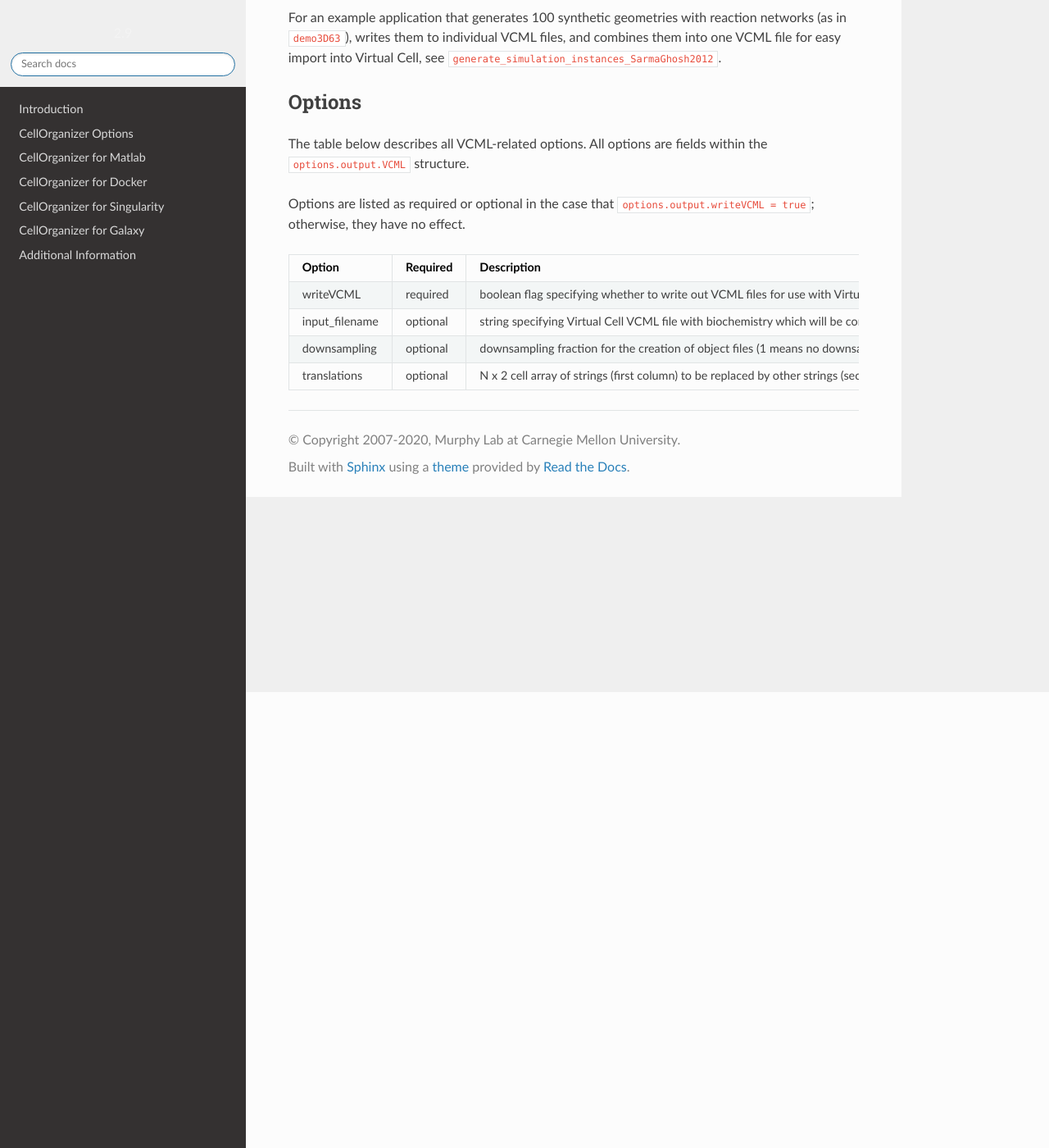
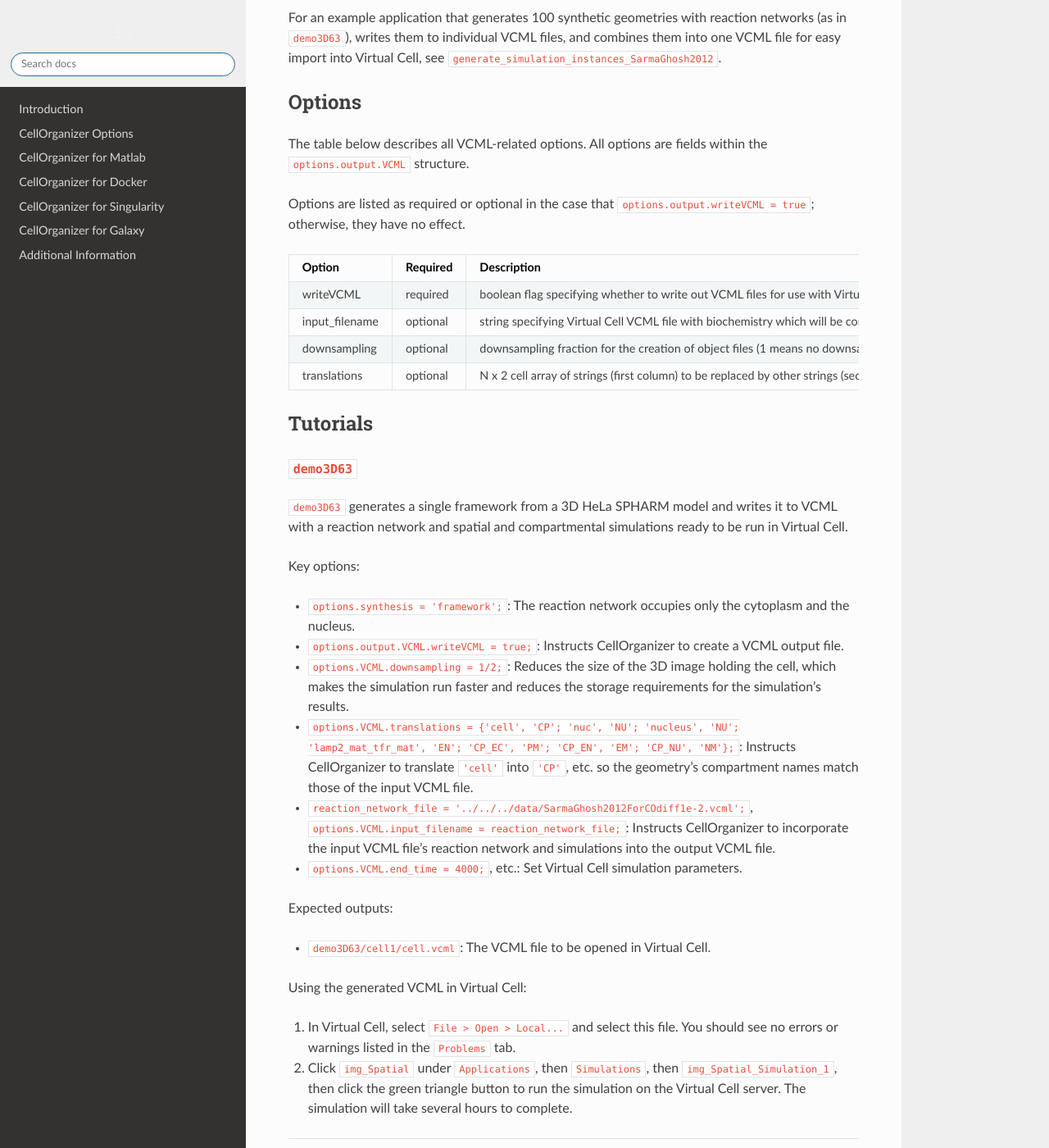
Before and after one commit to murphygroup/cellorganizer-documentation_old, a Sphinx documentation site: the page built from source/chapters/vcell.rst, in a window 1280 px wide and 1400 px high, scrolled down 556 px. Shown: the whole window at 82% size. Built offline with Sphinx 7.4.7 and the Read the Docs theme 2.0.0, drawn with Linux system fonts in a browser that asks for light colours; some of the changed text lies outside the part shown.

Commit message:
Add tutorial to vcell.rst

```diff
--- a/source/chapters/vcell.rst
+++ b/source/chapters/vcell.rst
@@ -1,5 +1,5 @@
-VCell
---------
+Virtual Cell
+------------
 
 The software supports saving generated geometries as valid VCML(Virtual Cell Markup Language) files that can be imported into `Virtual Cell <https://vcell.org/>`_, a platform to perform biological system modeling and simulations. To do this, use the output flag
 
@@ -30,3 +30,29 @@ input_filename                  optional    string specifying Virtual Cell VCML
 downsampling                    optional    downsampling fraction for the creation of object files (1 means no downsampling, 1/5 means 1/5 the size). Default is 1.
 translations                    optional    N x 2 cell array of strings (first column) to be replaced by other strings (second column).
 =============================   ========    ===========
+
+Tutorials
+^^^^^^^^
+
+``demo3D63``
+~~~~~~~~~~~~
+
+``demo3D63`` generates a single framework from a 3D HeLa SPHARM model and writes it to VCML with a reaction network and spatial and compartmental simulations ready to be run in Virtual Cell.
+
+Key options:
+
+* ``options.synthesis = 'framework';``: The reaction network occupies only the cytoplasm and the nucleus.
+* ``options.output.VCML.writeVCML = true;``: Instructs CellOrganizer to create a VCML output file.
+* ``options.VCML.downsampling = 1/2;``: Reduces the size of the 3D image holding the cell, which makes the simulation run faster and reduces the storage requirements for the simulation's results.
+* ``options.VCML.translations = {'cell', 'CP'; 'nuc', 'NU'; 'nucleus', 'NU'; 'lamp2_mat_tfr_mat', 'EN'; 'CP_EC', 'PM'; 'CP_EN', 'EM'; 'CP_NU', 'NM'};``: Instructs CellOrganizer to translate ``'cell'`` into ``'CP'``, etc. so the geometry's compartment names match those of the input VCML file.
+* ``reaction_network_file = '../../../data/SarmaGhosh2012ForCOdiff1e-2.vcml';``, ``options.VCML.input_filename = reaction_network_file;``: Instructs CellOrganizer to incorporate the input VCML file's reaction network and simulations into the output VCML file.
+* ``options.VCML.end_time = 4000;``, etc.: Set Virtual Cell simulation parameters.
+
+Expected outputs:
+
+* ``demo3D63/cell1/cell.vcml``: The VCML file to be opened in Virtual Cell.
+
+Using the generated VCML in Virtual Cell:
+
+1. In Virtual Cell, select ``File > Open > Local...`` and select this file. You should see no errors or warnings listed in the ``Problems`` tab.
+2. Click ``img_Spatial`` under ``Applications``, then ``Simulations``, then ``img_Spatial_Simulation_1``, then click the green triangle button to run the simulation on the Virtual Cell server. The simulation will take several hours to complete.
```
